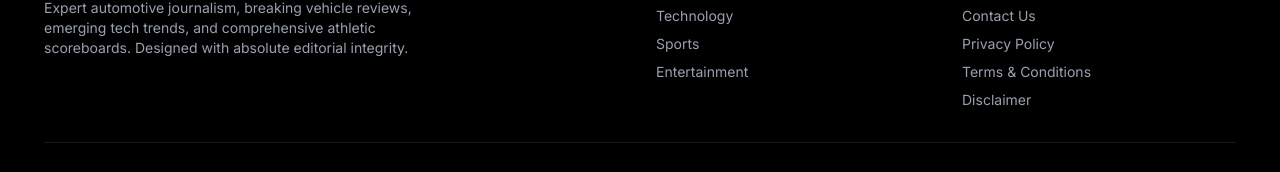
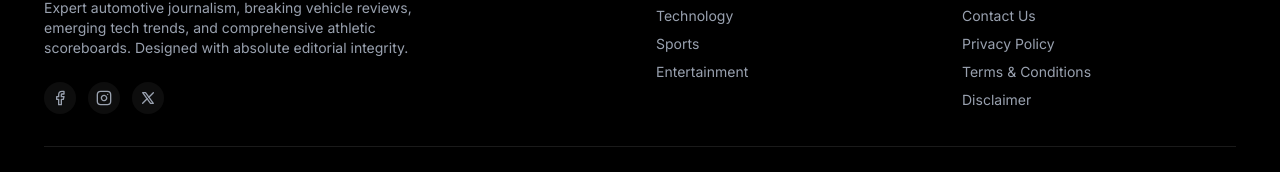
Before and after one commit to Aviimanyu/newstrendey-nextjs, a Next.js app: page / in a window 1280 px wide. Shown: the part 3380-3552 px from the top of the page. Built offline with nearby package versions, Linux system fonts and the light colour scheme; no server answers.

Commit message:
Add custom SVG social media brand icons to layout footer

```diff
--- a/src/app/layout.tsx
+++ b/src/app/layout.tsx
@@ -3,6 +3,62 @@ import { Inter, Merriweather } from "next/font/google";
 import Link from "next/link";
 import "./globals.css";
 import Header from "../components/Header";
+import React from "react";
+
+// Custom inline SVG icons for social media brands
+const FacebookIcon = (props: React.SVGProps<SVGSVGElement>) => (
+  <svg
+    xmlns="http://www.w3.org/2000/svg"
+    width="24"
+    height="24"
+    viewBox="0 0 24 24"
+    fill="none"
+    stroke="currentColor"
+    strokeWidth="2"
+    strokeLinecap="round"
+    strokeLinejoin="round"
+    {...props}
+  >
+    <path d="M18 2h-3a5 5 0 0 0-5 5v3H7v4h3v8h4v-8h3l1-4h-4V7a1 1 0 0 1 1-1h3z" />
+  </svg>
+);
+
+const InstagramIcon = (props: React.SVGProps<SVGSVGElement>) => (
+  <svg
+    xmlns="http://www.w3.org/2000/svg"
+    width="24"
+    height="24"
+    viewBox="0 0 24 24"
+    fill="none"
+    stroke="currentColor"
+    strokeWidth="2"
+    strokeLinecap="round"
+    strokeLinejoin="round"
+    {...props}
+  >
+    <rect width="20" height="20" x="2" y="2" rx="5" ry="5" />
+    <path d="M16 11.37A4 4 0 1 1 12.63 8 4 4 0 0 1 16 11.37z" />
+    <line x1="17.5" x2="17.51" y1="6.5" y2="6.5" />
+  </svg>
+);
+
+const XIcon = (props: React.SVGProps<SVGSVGElement>) => (
+  <svg
+    xmlns="http://www.w3.org/2000/svg"
+    width="24"
+    height="24"
+    viewBox="0 0 24 24"
+    fill="none"
+    stroke="currentColor"
+    strokeWidth="2"
+    strokeLinecap="round"
+    strokeLinejoin="round"
+    {...props}
+  >
+    <path d="M4 4l11.733 16h4.267l-11.733 -16z" />
+    <path d="M4 20l6.768 -6.768m2.46 -2.46l6.772 -6.772" />
+  </svg>
+);
 
 const inter = Inter({
   variable: "--font-sans",
@@ -65,6 +121,35 @@ export default function RootLayout({
                 <p className="mt-4 text-gray-400 max-w-sm text-sm">
                   Expert automotive journalism, breaking vehicle reviews, emerging tech trends, and comprehensive athletic scoreboards. Designed with absolute editorial integrity.
                 </p>
+                <div className="mt-6 flex items-center gap-3">
+                  <a
+                    href="https://facebook.com/newstrendey"
+                    target="_blank"
+                    rel="noopener noreferrer"
+                    className="p-2 bg-white/5 text-gray-400 hover:bg-[#991b1b] hover:text-white rounded-full transition-all duration-200"
+                    aria-label="Follow us on Facebook"
+                  >
+                    <FacebookIcon className="h-4 w-4" />
+                  </a>
+                  <a
+                    href="https://www.instagram.com/newstrendey"
+                    target="_blank"
+                    rel="noopener noreferrer"
+                    className="p-2 bg-white/5 text-gray-400 hover:bg-[#991b1b] hover:text-white rounded-full transition-all duration-200"
+                    aria-label="Follow us on Instagram"
+                  >
+                    <InstagramIcon className="h-4 w-4" />
+                  </a>
+                  <a
+                    href="https://x.com/newstrendey"
+                    target="_blank"
+                    rel="noopener noreferrer"
+                    className="p-2 bg-white/5 text-gray-400 hover:bg-[#991b1b] hover:text-white rounded-full transition-all duration-200"
+                    aria-label="Follow us on X (Twitter)"
+                  >
+                    <XIcon className="h-4 w-4" />
+                  </a>
+                </div>
               </div>
 
               {/* Category Links */}
```
